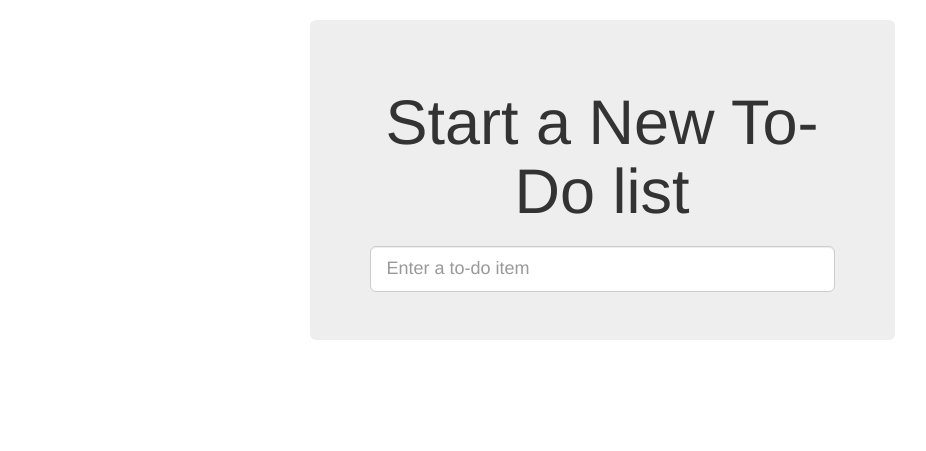
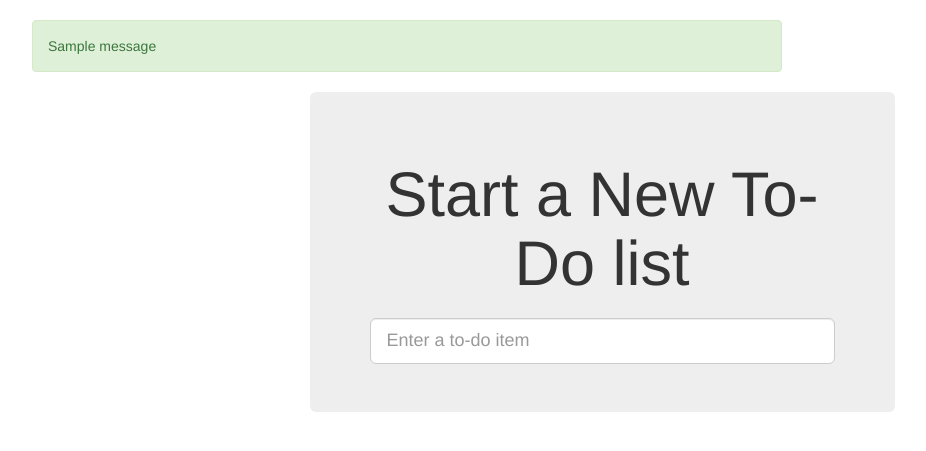
Before and after one commit to pvegdahl/python-tdd-book, a Django app: page / in a window 1280 px wide. Shown: the part 52-503 px from the top of the page, without its empty margins (38-964 px from the left). Run offline with Django 3.2, Linux system fonts and the light colour scheme; tables that the repository leaves empty hold one stand-in row (values such as "Sample post"); one stand-in notice (Sample message) is shown; some libraries are stand-ins or nearby versions.

Commit message:
WIP with failing FT

```diff
--- a/accounts/views.py
+++ b/accounts/views.py
@@ -1,8 +1,10 @@
+from django.contrib import messages
 from django.core.mail import send_mail
 from django.shortcuts import render, redirect
 
 
 EMAIL_SUBJECT = "Your login link for Superlists",
+SUCCESS_MESSAGE = "Check your email, we've sent you a link you can use to log in."
 
 
 def send_login_email(request):
@@ -13,4 +15,5 @@ def send_login_email(request):
         from_email="noreply@superlists",
         recipient_list=[email],
     )
+    messages.success(request, SUCCESS_MESSAGE)
     return redirect("/")
--- a/lists/templates/base.html
+++ b/lists/templates/base.html
@@ -13,13 +13,27 @@
             <nav class="navbar navbar-default" role="navigation">
                 <div class="container-fluid">
                     <a class="navbar-brand" href="/">Superlists</a>
-                    <form class="navbar-form navbar-right" method="POST" action="#">
+                    <form class="navbar-form navbar-right" method="POST" action="{% url 'send_login_email' %}">
                         <span>Enter email to log in:</span>
                         <input class="form-control" name="email" type="text" />
                         {% csrf_token %}
                     </form>
                 </div>
             </nav>
+
+            {% if messages %}
+                <div class="row">
+                    <div class="col-md-8">
+                        {% for message in messages %}
+                            {% if message.level_tag == "success" %}
+                                <div class="alert alert-success">{{ message }}</div>
+                            {% else %}
+                                <div class="alert alert-warning">{{ message }}</div>
+                            {% endif %}
+                        {% endfor %}
+                    </div>
+                </div>
+            {%  endif %}
 
             <div class="row">
                 <div class="col-md-6 col-md-offset-3 jumbotron">
```
Also changed, not shown: accounts/tests/test_views.py (+8 -1 lines).
